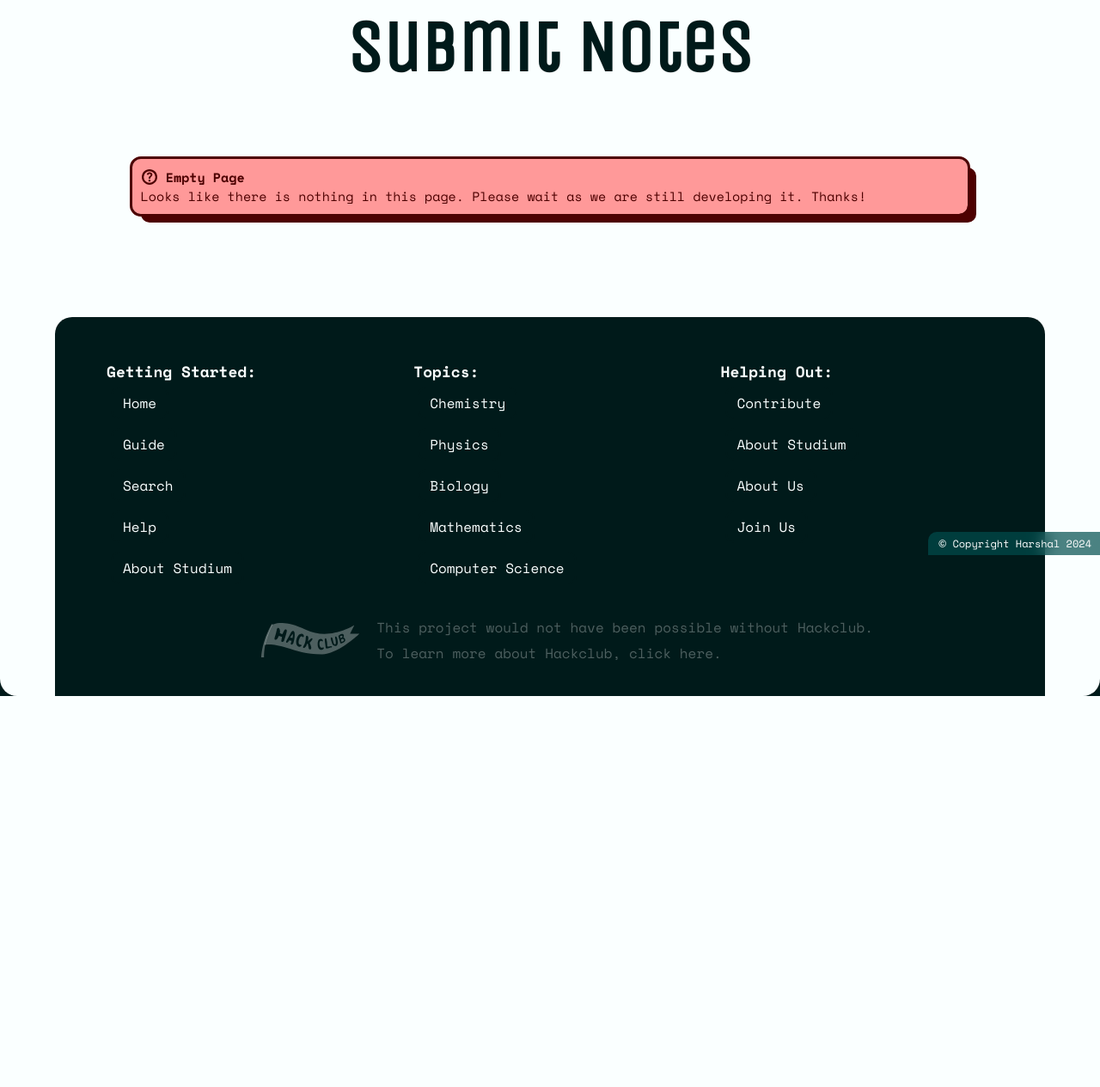
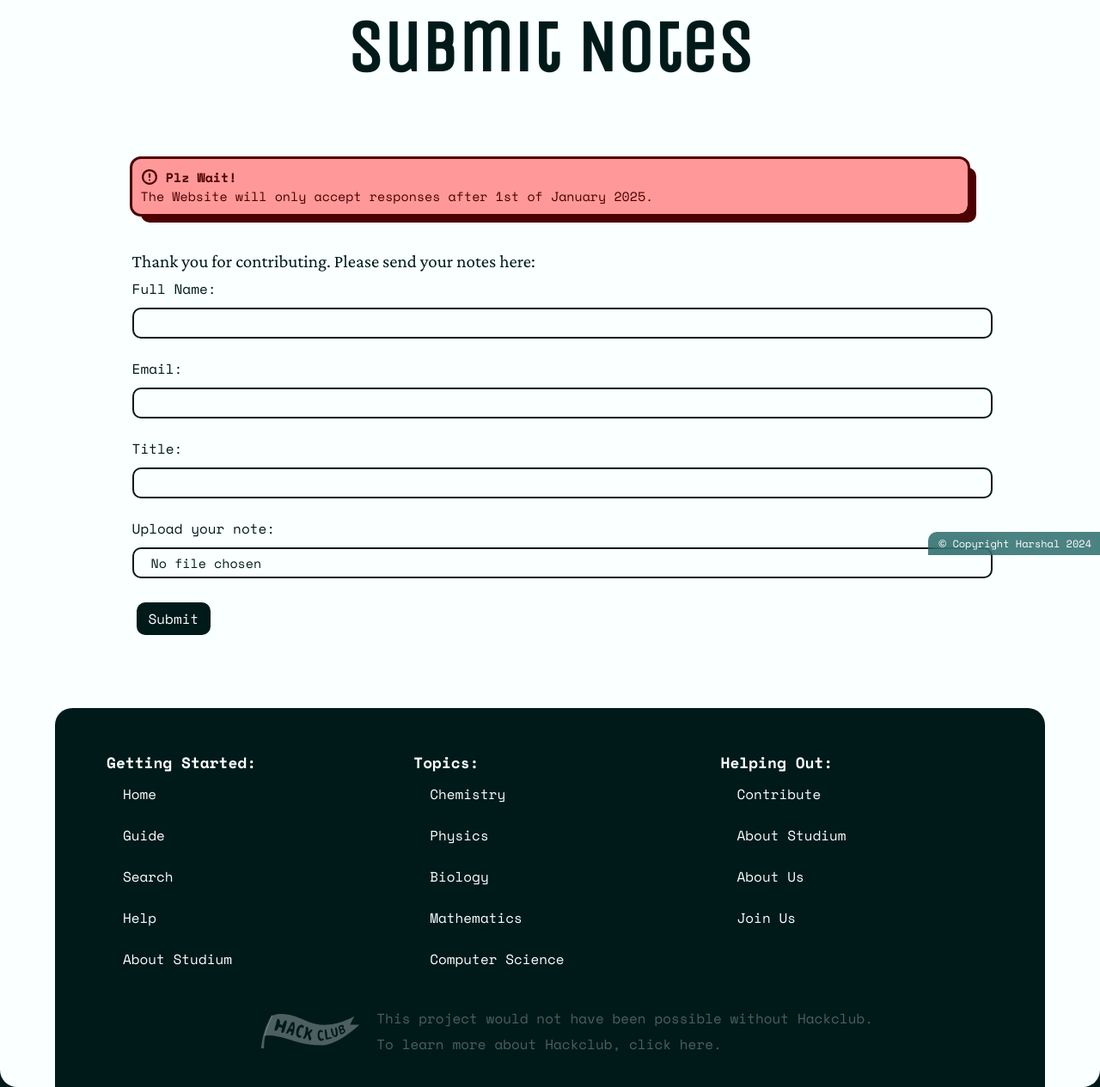
Before and after one commit to Saturnyx/Flask_Studium, a Flask app: page /contribute/notes in a window 1280 px wide. Shown: the part 154-1419 px from the top of the page at 86% size. Before the commit the page ends 964 px from the top, so only its background shows below. Run offline with Flask 3, Linux system fonts and the light colour scheme; parts of the project's set-up code (start-up, migrations or seed data) failed here and were passed over.

Commit message:
Add file upload functionality and new experimental pages
Implemented file upload handling in `/submit` route, storing user data and files securely. Added new pages for experiments (`xperiment` and lab-specific routes) and updated project settings. Improved UX with CSS styles for form elements and updated project configurations.

Signed-off-by: Harshal <23sabarimanickam.h@acsians.acsi.edu.sg>

```diff
--- a/app.py
+++ b/app.py
@@ -6,6 +6,7 @@ from markupsafe import Markup
 
 version = "12024.9.3"
 port_number = 47777
+UPLOAD_FOLDER = "uploads"
 
 app = Flask(__name__)
 
@@ -227,12 +228,49 @@ def contribute():
     return render(title, author, path)
 
 
-@app.route("/contribute/notes")
+@app.route("/contribute/notes", methods=["GET", "POST"])
 def contribute_notes():
     title = "Submit Notes"
     author = "Harshal"
     path = "contributions/notes.html"
     return render(title, author, path)
+
+
+@app.route("/submit", methods=["GET", "POST"])
+def handle_submission():
+    # Get form data
+    name = request.form.get("name", "").strip()
+    email = request.form.get("email", "").strip()
+    title = request.form.get("title", "").strip()
+    files = request.files.getlist("file")  # Handles multiple uploaded files
+
+    if not name:
+        return "Error: Name is required.", 400
+    if not files:
+        return "Error: No files uploaded.", 400
+
+    # Create a directory for the user based on the name
+    folder_path = os.path.join(UPLOAD_FOLDER, name)
+    os.makedirs(folder_path, exist_ok=True)  # Create directory if not exists
+
+    # Save user information into an info.txt file
+    info_file_path = os.path.join(folder_path, "info.txt")
+    with open(info_file_path, "a") as info_file:
+        info_file.write(
+            f"Submission time: {datetime.datetime.now().strftime('%Y-%m-%d %H:%M:%S')}\n"
+        )
+        info_file.write(f"Name: {name}\n")
+        info_file.write(f"Email: {email}\n")
+        info_file.write(f"Title: {title}\n")
+        info_file.write("-" * 50 + "\n")
+
+    # Save each uploaded file into the user's folder
+    for file in files:
+        if file.filename:  # Ensure the file has a name
+            save_path = os.path.join(folder_path, file.filename)
+            file.save(save_path)
+
+    return redirect("/")  # Redirect back to the form
 
 
 # ERRORS --------------------------------------------------------------------------------------------------------------+
@@ -287,8 +325,23 @@ def hackers(date):
         return render(title, author, path)
 
 
+@app.route("/xperiment")
+def xperiment_page():
+    title = "Xperiment"
+    author = "Harshal"
+    path = "xperiment/xperiment.html"
+
+
+@app.route("/xperiment/lab=<lab>")
+def xperiment(lab):
+    title = lab
+    author = "Harshal"
+    path = f"xperiment/{lab}.html"
+    return render(title, author, path)
+
 if __name__ == "__main__":
     clear_logs()
+    os.makedirs(UPLOAD_FOLDER, exist_ok=True)
     init_checkpoint = (
         "@ " + str(datetime.datetime.now()) + " check: server initialized\n"
     )
--- /dev/null
+++ b/library/contributions/notes.html
@@ -0,0 +1,59 @@
+<div class="alert">
+  <div style="display: flex; align-items: center">
+    <svg
+      xmlns="http://www.w3.org/2000/svg"
+      height="20px"
+      viewBox="0 -960 960 960"
+      width="20px"
+      fill="#4D0000FF"
+    >
+      <path
+        d="M479.82-264q21.18 0 35.68-14.32 14.5-14.33 14.5-35.5 0-21.18-14.32-35.68-14.33-14.5-35.5-14.5-21.18 0-35.68 14.32-14.5 14.33-14.5 35.5 0 21.18 14.32 35.68 14.33 14.5 35.5 14.5ZM428-442h106v-246H428v246Zm52 394q-89.64 0-168.48-34.02-78.84-34.02-137.16-92.34-58.32-58.32-92.34-137.16T48-480q0-89.9 34.08-168.96 34.08-79.07 92.5-137.55Q233-845 311.74-878.5 390.48-912 480-912q89.89 0 168.94 33.5Q728-845 786.5-786.5t92 137.58q33.5 79.09 33.5 169 0 89.92-33.5 168.42Q845-233 786.51-174.58q-58.48 58.42-137.55 92.5Q569.9-48 480-48Zm0-106q136.51 0 231.26-94.74Q806-343.49 806-480t-94.74-231.26Q616.51-806 480-806t-231.26 94.74Q154-616.51 154-480t94.74 231.26Q343.49-154 480-154Zm0-326Z"
+      ></path>
+    </svg>
+    <b class="red-selection">&nbsp;Plz Wait! </b><br class="red-selection" />
+  </div>
+  The Website will only accept responses after 1st of January 2025.
+</div>
+
+<p>Thank you for contributing. Please send your notes here:</p>
+
+<form action="/submit" method="post" enctype="multipart/form-data">
+  <label for="name">Full Name:</label>
+  <input
+    type="text"
+    id="name"
+    name="name"
+    oninvalid="this.setCustomValidity('Please, we need your name for copyright')"
+    oninput="setCustomValidity('')"
+    maxlength="100"
+    required
+  /><br /><br />
+
+  <label for="email">Email:</label>
+  <input
+    type="email"
+    id="email"
+    name="email"
+    oninvalid="this.setCustomValidity('Please enter valid email')"
+    oninput="setCustomValidity('')"
+    maxlength="200"
+    required
+  /><br /><br />
+
+  <label for="title">Title:</label>
+  <input type="text" id="title" name="title" required /><br /><br />
+
+  <label for="file">Upload your note:</label>
+  <input
+    type="file"
+    id="file"
+    name="file"
+    oninvalid="this.setCustomValidity('Please upload a file')"
+    oninput="setCustomValidity('')"
+    multiple
+    required
+  /><br /><br />
+
+  <button type="submit">Submit</button>
+</form>
--- /dev/null
+++ b/library/xperiment/001.html
@@ -0,0 +1 @@
+HEllo
--- /dev/null
+++ b/library/xperiment/xperiment.html
@@ -0,0 +1 @@
+<p>Hello. Welcome to the Labs.</p>
--- a/static/new.css
+++ b/static/new.css
@@ -148,6 +148,52 @@ u {
   text-decoration-color: var(--dark);
   text-underline-offset: 10%;
   font-weight: normal;
+}
+
+label {
+  font-family: "Space Mono", monospace;
+  font-weight: 400;
+  font-style: normal;
+  font-size: 16px;
+  color: var(--dark);
+  margin-bottom: 5px;
+  display: block;
+}
+
+input {
+  font-family: "Space Mono", monospace;
+  font-weight: 400;
+  font-style: normal;
+  font-size: 15px;
+  border-radius: 10px;
+  border: 2px solid var(--dark);
+  padding: 5px 5px 5px 20px;
+  margin: 5px 0;
+  width: 100%;
+  color: var(--dark);
+  background-color: var(--light);
+  box-shadow: 0 0 0 var(--dark);
+  transition: box-shadow 0.3s ease-in-out;
+}
+
+input:focus {
+  outline: none;
+  box-shadow: 10px 10px 0 var(--dark);
+}
+
+input::placeholder {
+  font-family: "Space Mono", monospace;
+  font-style: italic;
+  color: var(--dark);
+  opacity: 0.7;
+}
+
+input::file-selector-button {
+  display: none;
+}
+
+input[type="file"] {
+  cursor: url("/static/images/Cursor-large.svg"), auto;
 }
 
 .content {
```
Also changed, not shown: 2 other files.
